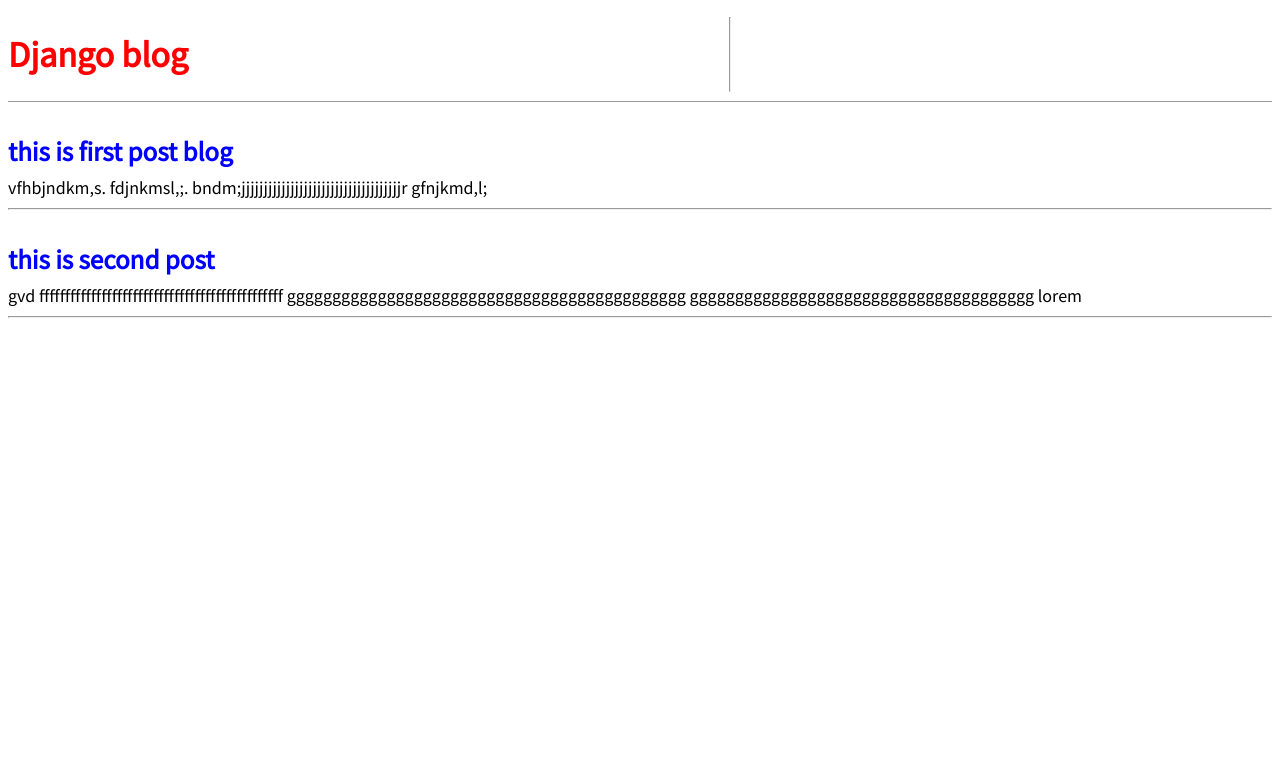
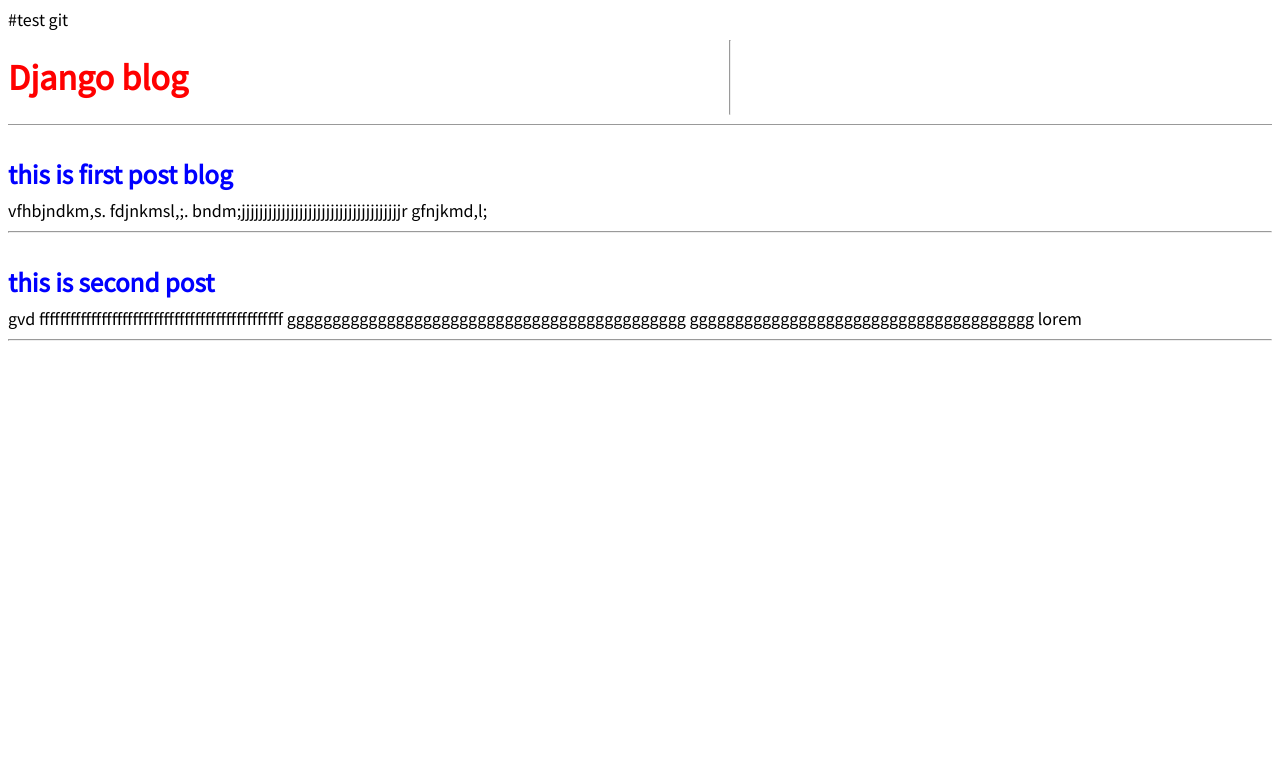
Before and after one commit to Mobileabi7/blog-post2, a Django app: page / in a window 1280 px wide. Shown: the top 767 px of the page. Run offline with Django 4.2, Linux system fonts and the light colour scheme; data comes from the database, SQL or seed files in the repository.

Commit message:
test git

```diff
--- a/blog/templates/home.html
+++ b/blog/templates/home.html
@@ -1,3 +1,4 @@
+#test git
 {% extends 'base.html' %}
 
 
```
